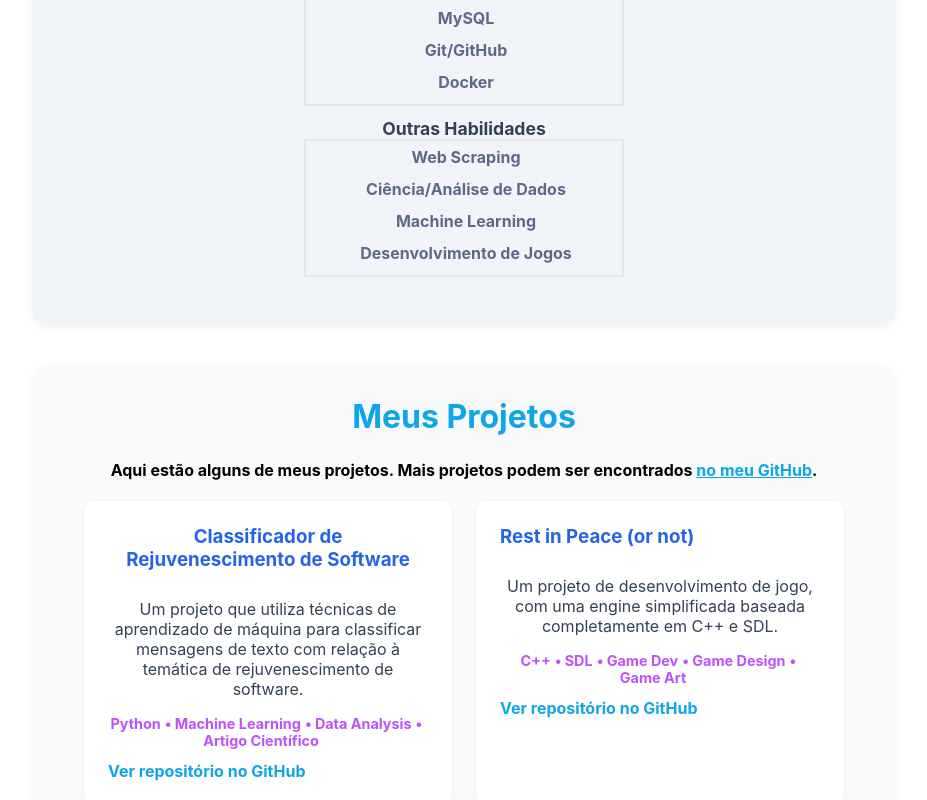
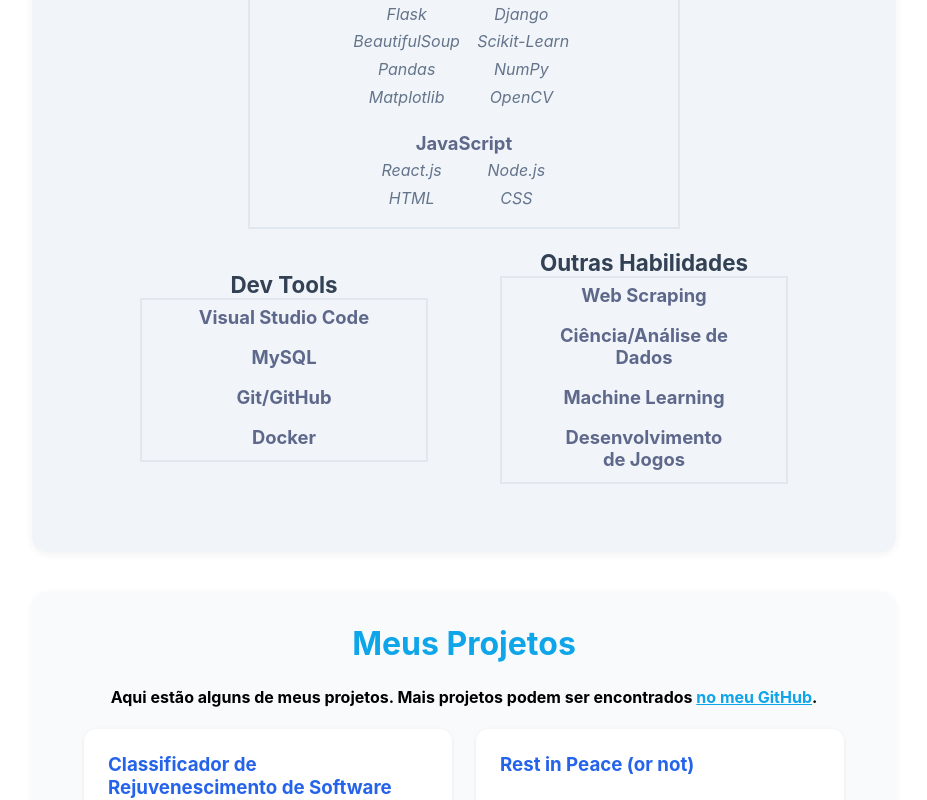
Before and after one commit to pedrovrc/pedrovrc.github.io, a React (Create React App) app: page / in a window 1280 px wide. Shown: the part 1627-2427 px from the top of the page, without its empty margins (176-1103 px from the left). Built offline with nearby package versions, Linux system fonts and the light colour scheme.

Commit message:
Alterações de layout gerais

```diff
--- a/src/Apresentacao.css
+++ b/src/Apresentacao.css
@@ -18,6 +18,8 @@
   color: #4a5568;
   margin-bottom: 8px;
   margin-top: 24px;
+  margin: 20px 10%;;
+  text-align: justify;
 }
 .apresentacao-links {
   margin-top: 24px;
--- a/src/Experiencia.css
+++ b/src/Experiencia.css
@@ -24,6 +24,8 @@
   padding: 24px;
   display: flex;
   flex-direction: column;
+  width: 85%;
+  align-self: center;
 }
 .experiencia-item h3 {
   margin: 0 0 8px 0;
@@ -39,7 +41,14 @@
   color: #64748b;
   margin-bottom: 12px;
 }
-.experiencia-item p {
+.experiencia-item ul {
   margin: 0;
   color: #334155;
+  width: 85%;
+  align-self: center;
 }
+
+.experiencia-item ul li {
+  text-align: justify;
+  padding: 0 3%;
+}
--- a/src/Experiencia.js
+++ b/src/Experiencia.js
@@ -11,10 +11,11 @@
           <h3>Polícia Federal (Sede - Brasília/DF)</h3>
           <span className="cargo">Estagiário de Suporte de TI</span>
           <span className="periodo">2022/12 - 2023/12</span>
-          <p>- Realizei manutenção preventiva e corretiva em computadores e notebooks. <br />
-            - Participei da configuração e manutenção de redes e servidores, garantindo disponibilidade de serviços internos. <br />
-            - Provi soluções gerais de TI para usuários finais, aumentando a eficiência operacional. <br />
-          </p>
+          <ul>
+            <li>Realizei manutenção preventiva e corretiva em computadores e notebooks;</li>
+            <li>Participei da configuração e manutenção de redes e servidores, garantindo disponibilidade de serviços internos;</li>
+            <li>Provi soluções gerais de TI para usuários finais, aumentando a eficiência operacional.</li>
+          </ul>
         </div>
       </div>
     </section>
--- a/src/Formacao.css
+++ b/src/Formacao.css
@@ -24,6 +24,8 @@
   padding: 24px;
   display: flex;
   flex-direction: column;
+  width: 80%;
+  align-self: center;
 }
 .formacao-item h3 {
   margin: 0 0 8px 0;
@@ -34,6 +36,8 @@
   text-decoration: underline;
   font-weight: 500;
   transition: color 0.2s;
+  width: 85%;
+  align-self: center;
 }
 .formacao-item a:hover {
   color: #16a34a;
@@ -52,4 +56,6 @@
 .formacao-item p {
   margin: 0;
   color: #334155;
+  width: 85%;
+  align-self: center;
 }
--- a/src/Formacao.js
+++ b/src/Formacao.js
@@ -10,7 +10,7 @@
           <h3>Bacharelado em Engenharia de Computação</h3>
           <span className="instituicao">Universidade de Brasília (UnB)</span>
           <span className="periodo">2017/08 - 2024/12</span>
-          <p>Trabalho de Conclusão publicado no 23º Simpósio Brasileiro de Qualidade de Software (SBQS 2024)</p>
+          <p>Trabalho de Conclusão publicado no 23º Simpósio Brasileiro de Qualidade de Software <i>(SBQS 2024)</i></p>
           <a href="https://dl.acm.org/doi/10.1145/3701625.3701665">Mining Discussions on Software Migration: A study of the Boost mailing list regarding C++ code evolution</a>
         </div>
       </div>
--- a/src/Habilidades.css
+++ b/src/Habilidades.css
@@ -18,43 +18,58 @@
   list-style: none;
   padding: 0;
   justify-content: center;
-  align-items: center;;
+  align-items: center;
+  display: flex;
+  flex-wrap: wrap;
+  gap: 5%;
 }
 
-/* Sublistas */
-.habilidades li ul {
-  margin-left: 30%;
-  margin-right: 30%;
-  margin-top: 0px;
-  margin-bottom: 12px;
-  border: 2px solid #e0e7ef;
-  font-weight: bold;
-  font-size: 1rem;
-  color: #64748b;
+.outras-habilidades {
+  grid-column-start: 1;
+  grid-column-end: 3;
 }
 
 /* Itens principais */
-.habilidades > ul > li {
-  font-size: 1.1rem;
+.habilidades ul li {
+  font-size: 1.4rem;
   color: #334155;
   margin-bottom: 8px;
   padding-left: 0;
   position: relative;
   font-weight: bold;
+  max-width: 60%;
+  min-width: 40%;
 }
 
-.habilidades li ul li {
+/* Sublistas */
+.habilidades ul li ul {
+  margin: 0 5% 12px 5%;
+  border: 2px solid #e0e7ef;
+  font-weight: bold;
   font-size: 1rem;
+  color: #64748b;
+  display: flex;
+  flex-wrap: wrap;
+}
+
+.dev-tools {
+  flex-direction: column;
+}
+
+.outras-habilidades-lista {
+  flex-direction: column;
+}
+
+.habilidades ul li ul li {
+  font-size: 1.15rem;
   color: #5e688b;
   margin-top: 6px;
   margin-bottom: 12px;
-  padding-left: 4px;
   position: relative;
   font-weight: bold;
 }
 
-/* Terceira ul aninhada: itens em linha, fonte discreta */
-.habilidades li ul ul {
+.habilidades ul li ul li ul {
   line-height: 0.6;
   border: none;
   margin-top: 6px;
@@ -67,15 +82,15 @@
   font-size: 0.95rem;
   color: #94a3b8;
 }
-.habilidades li ul ul li {
+
+.habilidades ul li ul li ul li {
+  max-width: none;
+  min-width: none;
   color: #64748b;
   margin-bottom: 0;
   padding-left: 0;
   font-weight: 400;
   font-style: italic;
   white-space: nowrap;
-  font-size: 0.9rem;
+  font-size: 1rem;
 }
-.habilidades li ul li:before {
-  content: '';
-}
--- a/src/Habilidades.js
+++ b/src/Habilidades.js
@@ -38,15 +38,15 @@
             </ul>
         </li>
         <li>Dev Tools
-            <ul>
+            <ul className="dev-tools">
                 <li>Visual Studio Code</li>
                 <li>MySQL</li>
                 <li>Git/GitHub</li>
                 <li>Docker</li>
             </ul>
         </li>
-        <li>Outras Habilidades
-            <ul>
+        <li className="outras-habilidades">Outras Habilidades
+            <ul className="outras-habilidades-lista">
                 <li>Web Scraping</li>
                 <li>Ciência/Análise de Dados</li>
                 <li>Machine Learning</li>
--- a/src/Projetos.css
+++ b/src/Projetos.css
@@ -38,24 +38,27 @@
   flex: 1 1 280px;
   display: flex;
   flex-direction: column;
+  justify-content: space-between;
   align-items: flex-start;
 }
 .projeto-card h3 {
   margin-top: 0;
   margin-bottom: 12px;
   color: #2563eb;
+  text-align: left;
 }
 .projeto-card p {
   margin-bottom: 16px;
   color: #334155;
+  align-self: center;
+  text-align: justify;
 }
 .projeto-card a {
   color: #0ea5e9;
   text-decoration: none;
   font-weight: bold;
   transition: color 0.2s;
-  position: relative;
-  bottom: 0px;
+  align-self: end;
 }
 .projeto-card a:hover {
   color: #2563eb;
@@ -77,7 +80,7 @@
   font-weight: bold;
   color: #bf50ff;
   margin-top: 0px;
-  margin-bottom: 12px;
+  margin-bottom: 20px;
 }
 
 .tags-projeto span {
--- a/src/SobreMim.css
+++ b/src/SobreMim.css
@@ -17,6 +17,9 @@
   color: #334155;
   margin-bottom: 12px;
   line-height: 1.4;
+  padding: 0 10%;
+  align-self: center;
+  text-align: justify;
 }
 .sobremim a {
   color: #0ea5e9;
```
